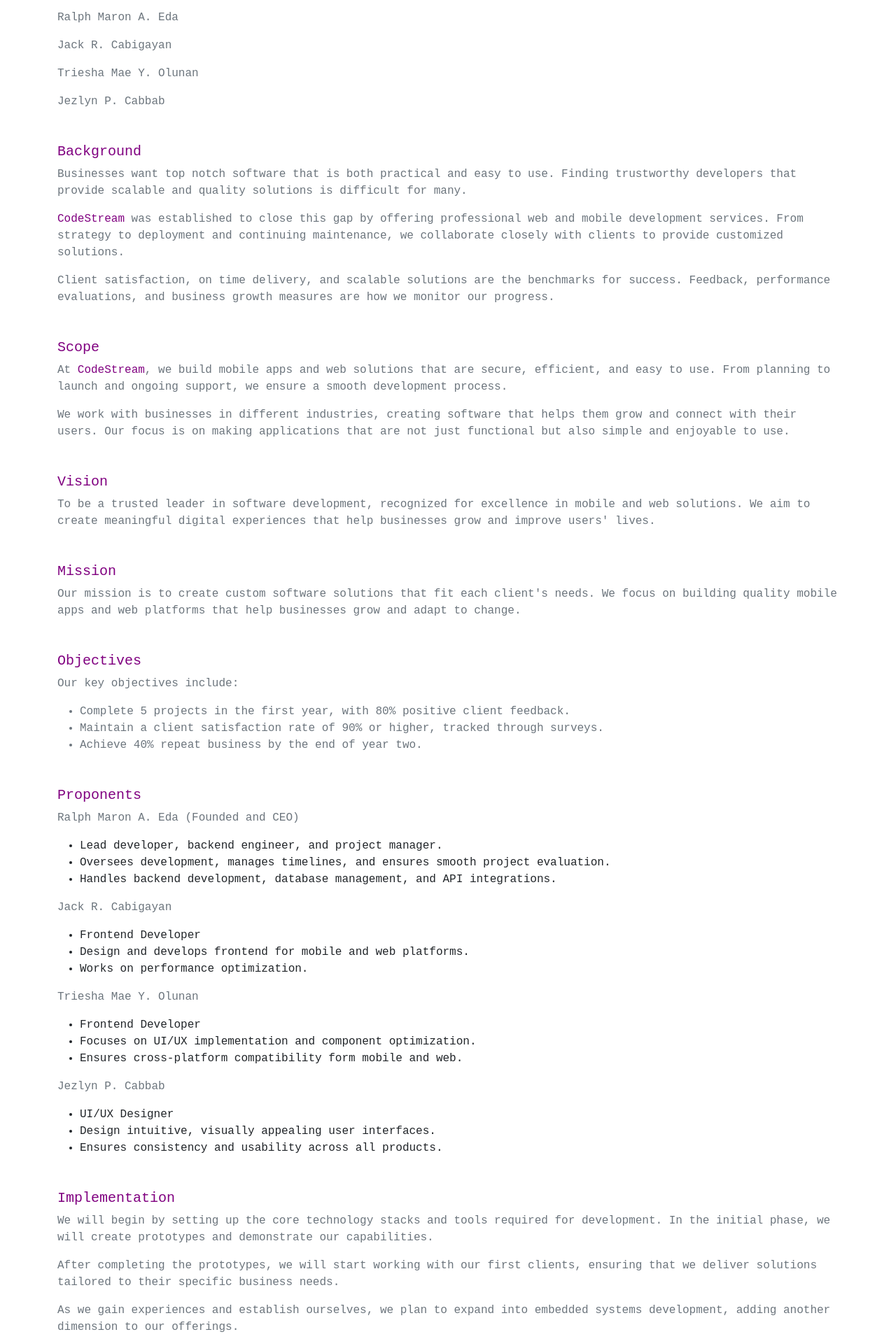
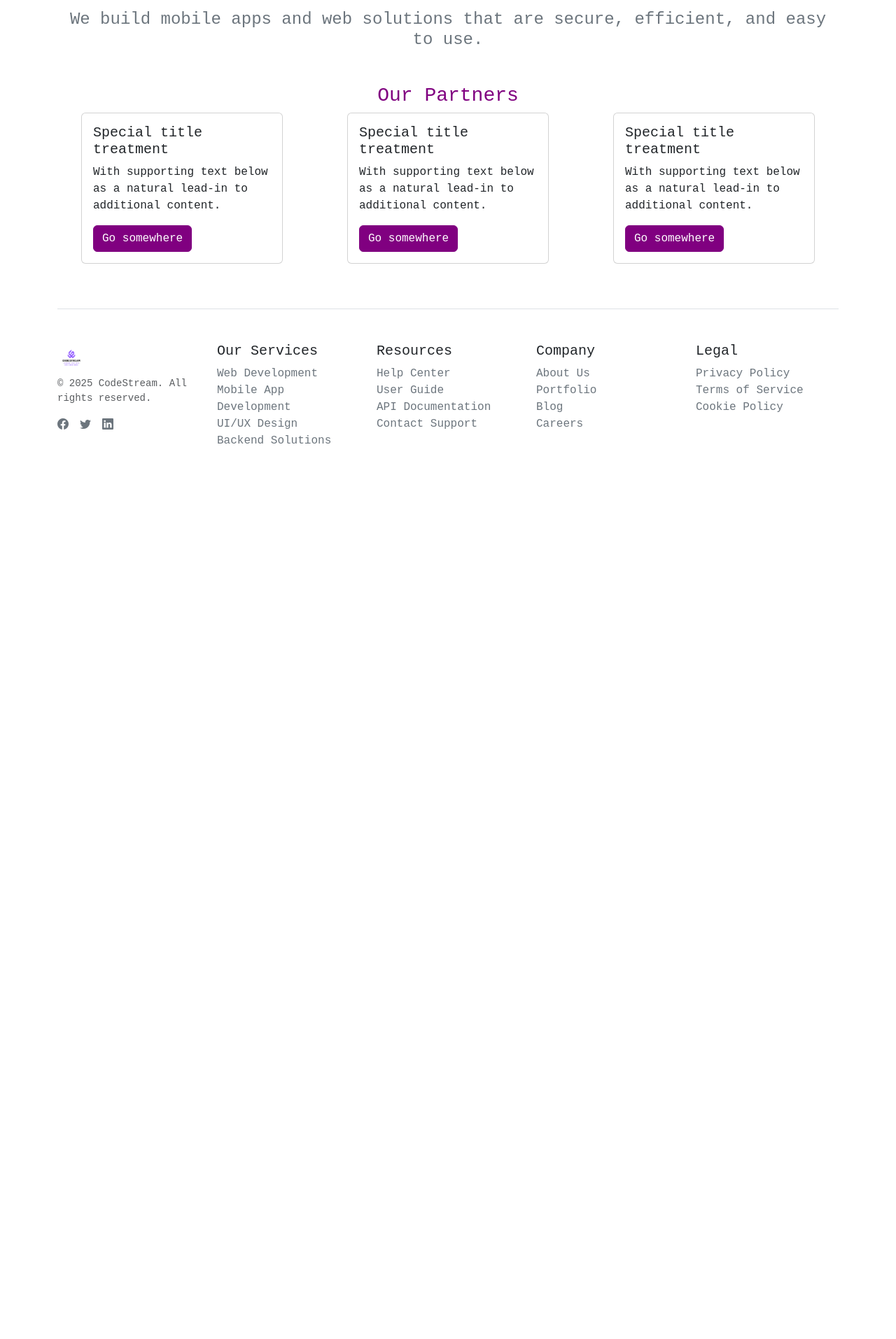
Before and after one commit to ralphmarondev/codestream, a Vue app: page /#/ in a window 1280 px wide. Shown: the part 226-2140 px from the top of the page at 70% size. After the commit the page ends 932 px from the top, so only its background shows below. Built offline with nearby package versions, Linux system fonts and the light colour scheme.

Commit message:
updated home and about index

```diff
--- a/src/views/about/AboutIndex.vue
+++ b/src/views/about/AboutIndex.vue
@@ -1,19 +1,94 @@
-<script setup lang="ts">
-import { useStore } from '@/store'
-import { storeToRefs } from 'pinia'
-const store = useStore()
+<template>
+  <div class="container">
+    <div class="mt-3">
+      <h3 class="text-primary text-center">Background</h3>
+      <p class="text-secondary">
+        Businesses want top notch software that is both practical and easy to
+        use. Finding trustworthy developers that provide scalable and quality
+        solutions is difficult for many.
+      </p>
+      <p class="text-secondary">
+        <span class="text-primary">CodeStream</span> was established to close
+        this gap by offering professional web and mobile development services.
+        From strategy to deployment and continuing maintenance, we collaborate
+        closely with clients to provide customized solutions.
+      </p>
+      <p class="text-secondary">
+        Client satisfaction, on time delivery, and scalable solutions are the
+        benchmarks for success. Feedback, performance evaluations, and business
+        growth measures are how we monitor our progress.
+      </p>
+    </div>
 
-const { count } = storeToRefs(store)
-const increment = store.increment
-</script>
+    <div class="mt-5">
+      <h3 class="text-primary text-center">Our Vision</h3>
+      <p class="text-secondary">
+        To be a trusted leader in software development, recognized for
+        excellence in mobile and web solutions. We aim to create meaningful
+        digital experiences that help businesses grow and improve users' lives.
+      </p>
+    </div>
 
-<template>
-  <div class="container mt-3">
-    <h5 class="text-primary">About</h5>
+    <div class="mt-5">
+      <h3 class="text-primary text-center">Our Mission</h3>
+      <p class="text-secondary">
+        Our mission is to create custom software solutions that fit each
+        client's needs. We focus on building quality mobile apps and web
+        platforms that help businesses grow and adapt to change.
+      </p>
+    </div>
 
-    <div class="mt-3">
-      <p>Count: {{ count }}</p>
-      <button @click="increment" type="button" class="btn btn-primary">Increment</button>
+    <div class="mt-5">
+      <h3 class="text-primary text-center">Our Scope</h3>
+      <p class="text-secondary">
+        At <span class="text-primary">CodeStream</span>, we build mobile apps
+        and web solutions that are secure, efficient, and easy to use. From
+        planning to launch and ongoing support, we ensure a smooth development
+        process.
+      </p>
+      <p class="text-secondary">
+        We work with businesses in different industries, creating software that
+        helps them grow and connect with their users. Our focus is on making
+        applications that are not just functional but also simple and enjoyable
+        to use.
+      </p>
+    </div>
+
+    <div class="mt-5">
+      <h3 class="text-primary text-center">Our Team</h3>
+      <p class="text-secondary">Ralph Maron A. Eda (Founded and CEO)</p>
+      <ul>
+        <li>Lead developer, backend engineer, and project manager.</li>
+        <li>
+          Oversees development, manages timelines, and ensures smooth project
+          evaluation.
+        </li>
+        <li>
+          Handles backend development, database management, and API
+          integrations.
+        </li>
+      </ul>
+
+      <p class="text-secondary">Jack R. Cabigayan</p>
+      <ul>
+        <li>Frontend Developer</li>
+        <li>Design and develops frontend for mobile and web platforms.</li>
+        <li>Works on performance optimization.</li>
+      </ul>
+
+      <p class="text-secondary">Triesha Mae Y. Olunan</p>
+      <ul>
+        <li>Frontend Developer</li>
+        <li>Focuses on UI/UX implementation and component optimization.</li>
+        <li>Ensures cross-platform compatibility form mobile and web.</li>
+      </ul>
+
+      <p class="text-secondary">Jezlyn P. Cabbab</p>
+      <ul>
+        <li>UI/UX Designer</li>
+        <li>Design intuitive, visually appealing user interfaces.</li>
+        <li>Ensures consistency and usability across all products.</li>
+      </ul>
     </div>
   </div>
 </template>
--- a/src/views/home/HomeIndex.vue
+++ b/src/views/home/HomeIndex.vue
@@ -1,148 +1,59 @@
 <template>
   <div class="container mt-3">
-    <h3 class="text-primary">CodeStream</h3>
-    <h4 class="text-secondary">Turning code into cute creations!</h4>
+    <h1 class="text-secondary text-uppercase text-center fw-bolder">
+      Turning code into
+    </h1>
+    <h1 class="text-primary text-uppercase text-center fw-bolder">
+      cute creations!
+    </h1>
 
     <div class="mt-5">
-      <h5 class="text-primary">Members:</h5>
-      <p class="text-secondary">Ralph Maron A. Eda</p>
-      <p class="text-secondary">Jack R. Cabigayan</p>
-      <p class="text-secondary">Triesha Mae Y. Olunan</p>
-      <p class="text-secondary">Jezlyn P. Cabbab</p>
+      <h4 class="text-secondary text-center">
+        We build mobile apps and web solutions that are secure, efficient, and
+        easy to use.
+      </h4>
     </div>
 
     <div class="mt-5">
-      <h5 class="text-primary">Background</h5>
-      <p class="text-secondary">
-        Businesses want top notch software that is both practical and easy to
-        use. Finding trustworthy developers that provide scalable and quality
-        solutions is difficult for many.
+      <h3 class="text-primary text-center">Our Partners</h3>
+      <div class="row">
+        <div class="col d-flex flex-column align-items-center mb-3">
+          <div class="card" style="width: 18rem">
+            <div class="card-body">
+              <h5 class="card-title">Special title treatment</h5>
+              <p class="card-text">
+                With supporting text below as a natural lead-in to additional
+                content.
               </p>
-      <p class="text-secondary">
-        <span class="text-primary">CodeStream</span> was established to close this gap by
-        offering professional
-        web and mobile development services. From strategy to deployment and
-        continuing maintenance, we collaborate closely with clients to provide
-        customized solutions.
+              <a href="#" class="btn btn-primary">Go somewhere</a>
+            </div>
+          </div>
+        </div>
+        <div class="col d-flex flex-column align-items-center mb-3">
+          <div class="card" style="width: 18rem">
+            <div class="card-body">
+              <h5 class="card-title">Special title treatment</h5>
+              <p class="card-text">
+                With supporting text below as a natural lead-in to additional
+                content.
               </p>
-      <p class="text-secondary">
-        Client satisfaction, on time delivery, and scalable solutions are the
-        benchmarks for success. Feedback, performance evaluations, and
-        business growth measures are how we monitor our progress.
+              <a href="#" class="btn btn-primary">Go somewhere</a>
+            </div>
+          </div>
+        </div>
+        <div class="col d-flex flex-column align-items-center mb-3">
+          <div class="card" style="width: 18rem">
+            <div class="card-body">
+              <h5 class="card-title">Special title treatment</h5>
+              <p class="card-text">
+                With supporting text below as a natural lead-in to additional
+                content.
               </p>
+              <a href="#" class="btn btn-primary">Go somewhere</a>
             </div>
-
-    <div class="mt-5">
-      <h5 class="text-primary">Scope</h5>
-      <p class="text-secondary">
-        At <span class="text-primary">CodeStream</span>, we build mobile apps and web solutions that are secure,
-        efficient, and easy to use. From planning to launch and ongoing
-        support, we ensure a smooth development process.
-      </p>
-      <p class="text-secondary">
-        We work with businesses in different industries, creating software
-        that helps them grow and connect with their users. Our focus is on
-        making applications that are not just functional but also simple and
-        enjoyable to use.
-      </p>
           </div>
-
-    <div class="mt-5">
-      <h5 class="text-primary">Vision</h5>
-      <p class="text-secondary">
-        To be a trusted leader in software development, recognized for
-        excellence in mobile and web solutions. We aim to create meaningful
-        digital experiences that help businesses grow and improve users'
-        lives.
-      </p>
         </div>
-
-    <div class="mt-5">
-      <h5 class="text-primary">Mission</h5>
-      <p class="text-secondary">
-        Our mission is to create custom software solutions that fit each
-        client's needs. We focus on building quality mobile apps and web
-        platforms that help businesses grow and adapt to change.
-      </p>
       </div>
-
-    <div class="mt-5">
-      <h5 class="text-primary">Objectives</h5>
-      <p class="text-secondary">
-        Our key objectives include:
-      </p>
-      <ul>
-        <li class="text-secondary">
-          Complete 5 projects in the first year, with 80% positive client feedback.
-        </li>
-        <li class="text-secondary">
-          Maintain a client satisfaction rate of 90% or higher, tracked through surveys.
-        </li>
-        <li class="text-secondary">
-          Achieve 40% repeat business by the end of year two.
-        </li>
-      </ul>
-    </div>
-
-    <div class="mt-5">
-      <h5 class="text-primary">Proponents</h5>
-      <p class="text-secondary">Ralph Maron A. Eda (Founded and CEO)</p>
-      <ul>
-        <li>Lead developer, backend engineer, and project manager.</li>
-        <li>Oversees development, manages timelines, and ensures smooth project evaluation.</li>
-        <li>Handles backend development, database management, and API integrations.</li>
-      </ul>
-
-      <p class="text-secondary">Jack R. Cabigayan</p>
-      <ul>
-        <li>Frontend Developer</li>
-        <li>Design and develops frontend for mobile and web platforms.</li>
-        <li>Works on performance optimization.</li>
-      </ul>
-
-      <p class="text-secondary">Triesha Mae Y. Olunan</p>
-      <ul>
-        <li>Frontend Developer</li>
-        <li>Focuses on UI/UX implementation and component optimization.</li>
-        <li>Ensures cross-platform compatibility form mobile and web.</li>
-      </ul>
-
-      <p class="text-secondary">Jezlyn P. Cabbab</p>
-      <ul>
-        <li>UI/UX Designer</li>
-        <li>Design intuitive, visually appealing user interfaces.</li>
-        <li>Ensures consistency and usability across all products.</li>
-      </ul>
-    </div>
-
-    <div class="mt-5">
-      <h5 class="text-primary">Implementation</h5>
-      <p class="text-secondary">
-        We will begin by setting up the core technology stacks and tools required for development. In the initial
-        phase,
-        we will create prototypes and demonstrate our capabilities.
-      </p>
-      <p class="text-secondary">
-        After completing the prototypes, we will start working with our first clients, ensuring that we deliver
-        solutions tailored to their specific business needs.
-      </p>
-      <p class="text-secondary">
-        As we gain experiences and establish ourselves, we plan to expand into embedded systems development, adding
-        another dimension to our offerings.
-      </p>
-      <p class="text-secondary">
-        To track our progress, we will focus on clear milestone such as:
-      </p>
-      <ul>
-        <li>Delivering client projects on time.</li>
-        <li>Providing ongoing support and maintenance after launch.</li>
-        <li>Continuously improving our skills by adopting new technologies.</li>
-      </ul>
-    </div>
-
-    <div class="mt-5 mb-5">
-      <h5 class="text-primary">Business Model</h5>
-      <img src="/business_model.png" alt="Business model." class="img-fluid">
     </div>
   </div>
 </template>
```
Also changed, not shown: src/views/contact/ContactIndex.vue (+39 -2 lines). Lines whose indentation alone changed are shown as unchanged.
